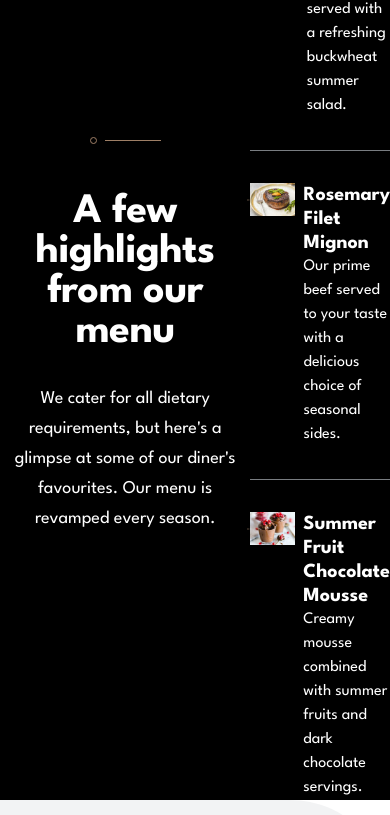
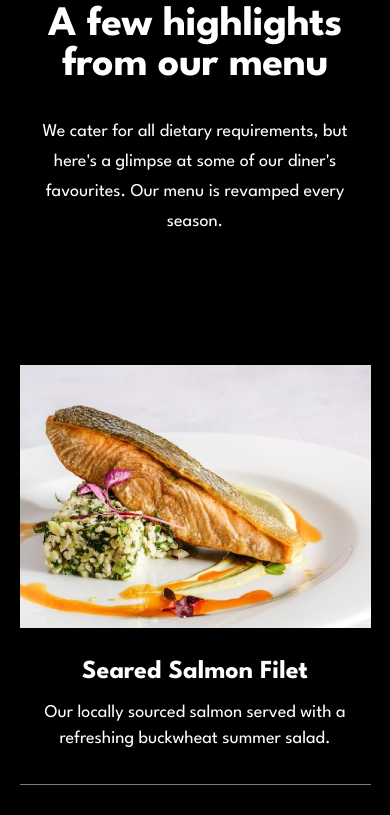
Before and after one commit to JesusKreist/dine-website, a Next.js app: page / in a window 390 px wide. Shown: the part 2645-3460 px from the top of the page. Built offline with nearby package versions, Linux system fonts and the light colour scheme.

Commit message:
Add responsive styling to MenuHighlights component for mobiles

```diff
--- a/src/components/HomePage/RestaurantShowcase/MenuHighlights.tsx
+++ b/src/components/HomePage/RestaurantShowcase/MenuHighlights.tsx
@@ -11,6 +11,12 @@ import React, { Fragment } from "react";
 import MenuHighlightsShowcase from "./MenuHighlightsShowcase";
 import RestaurantShowcaseText from "./RestaurantShowcaseText";
 
+const HighLightDivider = () => (
+  <Box opacity="0.9" width={{ base: "90%", md: "100%" }}>
+    <Divider />
+  </Box>
+);
+
 const MenuHighlights = () => {
   return (
     <Box
@@ -18,15 +24,16 @@ const MenuHighlights = () => {
       color="white"
       paddingLeft={{ lg: "10rem" }}
       paddingRight={{ lg: "10rem" }}
-      paddingTop={{ lg: "14rem" }}
-      paddingBottom={{ lg: "6rem" }}
+      paddingTop={{ base: "5rem", md: "unset", lg: "14rem" }}
+      paddingBottom={{ base: "5rem", md: "unset", lg: "6rem" }}
       height={{ md: "891px", lg: "unset" }}
     >
       <Flex
         height={{ md: "100%", lg: "unset" }}
-        justifyContent={{ md: "space-evenly", lg: "space-between" }}
+        justifyContent={{ base: "space-evenly", lg: "space-between" }}
         alignItems={{ md: "center", lg: "unset" }}
-        direction={{ md: "column", lg: "row" }}
+        direction={{ base: "column", lg: "row" }}
+        gap={{ base: "8rem", md: "unset" }}
       >
         <RestaurantShowcaseText
           heading="A few highlights from our menu"
@@ -40,27 +47,23 @@ const MenuHighlights = () => {
               heading="Seared Salmon Filet"
               text="Our locally sourced salmon served with a refreshing buckwheat summer
           salad."
-              imageSrc="homepage/salmon-desktop-tablet.jpg"
+              imageName="salmon"
             />
 
-            <Box opacity="0.9" width="100%">
-              <Divider />
-            </Box>
+            <HighLightDivider />
 
             <MenuHighlightsShowcase
               heading="Rosemary Filet Mignon"
               text="Our prime beef served to your taste with a delicious choice of seasonal sides."
-              imageSrc="homepage/beef-desktop-tablet.jpg"
+              imageName="beef"
             />
 
-            <Box opacity="0.9" width="100%">
-              <Divider />
-            </Box>
+            <HighLightDivider />
 
             <MenuHighlightsShowcase
               heading="Summer Fruit Chocolate Mousse"
               text="Creamy mousse combined with summer fruits and dark chocolate servings."
-              imageSrc="homepage/chocolate-desktop-tablet.jpg"
+              imageName="chocolate"
             />
           </VStack>
         </Box>
--- a/src/components/HomePage/RestaurantShowcase/MenuHighlightsShowcase.tsx
+++ b/src/components/HomePage/RestaurantShowcase/MenuHighlightsShowcase.tsx
@@ -4,26 +4,48 @@ import React from "react";
 interface MenuHighlightsShowcaseProps {
   heading: string;
   text: string;
-  imageSrc: string;
+  imageName: string;
 }
 
 const MenuHighlightsShowcase: React.FC<MenuHighlightsShowcaseProps> = ({
   heading,
   text,
-  imageSrc,
+  imageName,
 }) => {
   return (
-    <Flex columnGap="2rem" zIndex="2">
+    <Flex
+      gap="2rem"
+      zIndex="2"
+      direction={{ base: "column", md: "row" }}
+      width={{ base: "90%", md: "unset" }}
+    >
       <Flex>
-        <Box>
+        <Box as="picture">
+          <Box
+            as="source"
+            media="(max-width: 400px)"
+            srcSet={`homepage/${imageName}-mobile@2x.jpg`}
+          ></Box>
+          <Box
+            as="source"
+            media="(min-width: 400px) and (max-width: 1200px)"
+            srcSet={`homepage/${imageName}-desktop-tablet@2x.jpg`}
+          ></Box>
           <Image
             position="relative"
             alt="seared salmon fillet"
-            src={imageSrc}
+            src={`homepage/${imageName}-desktop-tablet@2x.jpg`}
+            width={{ base: "100%", md: "128px", lg: "128px" }}
           />
         </Box>
 
-        <Box maxWidth="100px" marginLeft="-3rem" paddingTop="1rem" zIndex="-1">
+        <Box
+          maxWidth="100px"
+          marginLeft="-3rem"
+          paddingTop="1rem"
+          zIndex="-1"
+          display={{ base: "none", md: "initial" }}
+        >
           <Image
             src="patterns/pattern-divide.svg"
             alt="divider image"
@@ -32,11 +54,22 @@ const MenuHighlightsShowcase: React.FC<MenuHighlightsShowcaseProps> = ({
         </Box>
       </Flex>
 
-      <Box maxWidth="350px" alignSelf="center">
-        <Heading as="h3" fontSize="20px" lineHeight="24px">
+      <Box
+        maxWidth={{ base: "327px", md: "350px" }}
+        alignSelf="center"
+        textAlign={{ base: "center", md: "left" }}
+      >
+        <Heading
+          as="h3"
+          fontSize="26px"
+          lineHeight="24px"
+          paddingBottom={{ base: "1rem", md: "unset" }}
+        >
           {heading}
         </Heading>
-        <Text as="p">{text}</Text>
+        <Text as="p" fontSize="18px" lineHeight="26px">
+          {text}
+        </Text>
       </Box>
     </Flex>
   );
```
